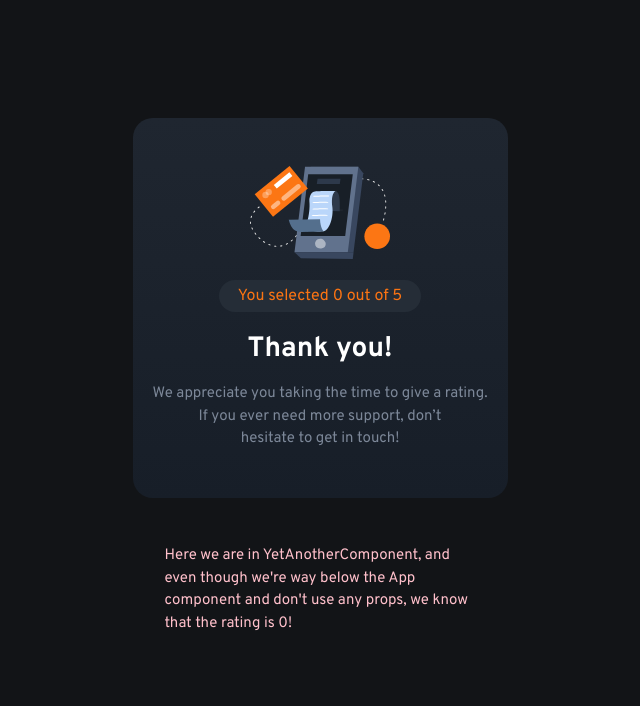
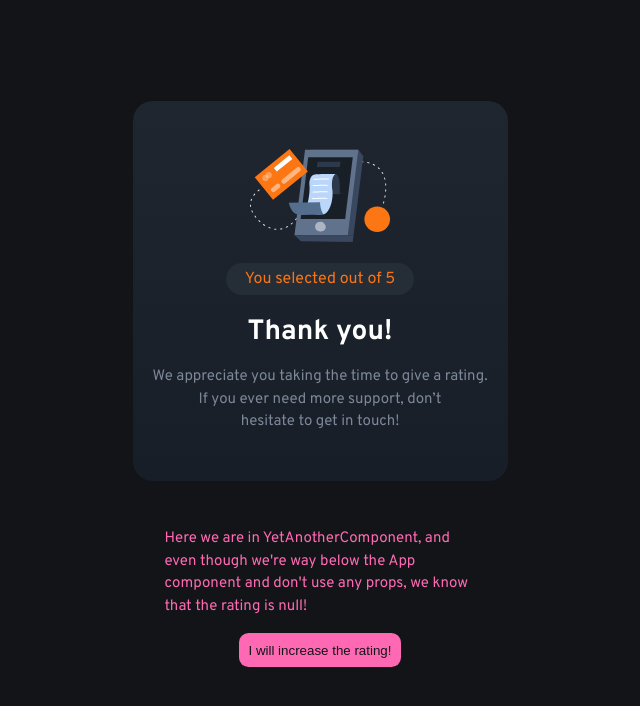
Before and after one commit to DanielW720/frontendmentor-interactive-rating-component-with-react-context, a React (Create React App) app in the folder solution/: page / in a window 1280 px wide. Both pictures are taken after a click on the button "SUBMIT". Shown: the top 706 px of the page, without its empty margins (320-960 px from the left). Built offline with nearby package versions, Linux system fonts and the light colour scheme; the HTML template or start-up script is replaced by a standard one.

Commit message:
Refactored app to use only useReducer and useContext together

```diff
--- a/solution/public/index.html
+++ b/solution/public/index.html
@@ -16,7 +16,7 @@
   <!-- Google fonts -->
   <link rel="preconnect" href="https://fonts.googleapis.com">
   <link rel="preconnect" href="https://fonts.gstatic.com" crossorigin>
-  <link href="https://fonts.googleapis.com/css2?family=Overpass:wght@400;700&display=swap" rel="stylesheet">
+  <link href="https://fonts.googleapis.com/css2?family=Overpass:wght@200;400;700&display=swap" rel="stylesheet">
 
   <!--
       Notice the use of %PUBLIC_URL% in the tags above.
--- a/solution/src/App.js
+++ b/solution/src/App.js
@@ -1,66 +1,37 @@
 import './App.css';
-import { useState, useReducer } from 'react';
+import { Fragment } from 'react';
 import Rating from './components/feedback/Rating';
 import ThankYou from './components/feedback/ThankYou';
-import { RatingContext } from './RatingContext';
+import { RatingProvider, useRating } from './RatingContext';
 import SomeOtherComponent from './SomeOtherComponent';
 
-function ratingReducer(ratingState, action) {
-  switch (action.type) {
-    case 'chose-rating': {
-      return action.rating;
-    }
-    case 'reset': {
-      return null;
-    }
-    default: {
-      throw Error('Unkown action: ' + action.type);
-    }
-  }
-}
-
 function App() {
-  const [rating, dispatch] = useReducer(ratingReducer, 0);
-  const [isSubmitted, setIsSubmitted] = useState(false);
-
-  const submitHandler = () => {
-    if (Number.isInteger(rating)) {
-      setIsSubmitted(true);
-    } else {
-      console.log("Please choose a rating before submitting!" + rating);
-    }
-  }
-
-  const ratingHandler = (chosenRating) => {
-    dispatch({
-      type: 'chose-rating',
-      rating: chosenRating
-    });
-  }
-
-  const reset = () => {
-    dispatch({
-      type: 'reset'
-    });
-    setIsSubmitted(false);
-  }
-
   return (
     <div className="App">
       <main>
-        {
-          isSubmitted ?
-            <RatingContext.Provider value={[{ rating: rating }]}>
-              {/* Provider: If any component inside this <ThankYou> asks for RatingContext, give
-              them this rating. */}
-              <ThankYou onReset={reset} />
-              <SomeOtherComponent />
-            </RatingContext.Provider> :
-            <Rating ratingHandler={ratingHandler} submitHandler={submitHandler} />
-        }
+        <RatingProvider>
+          <Feedback />
+        </RatingProvider>
       </main>
     </div>
   );
 }
 
+const Feedback = () => {
+  const rating = useRating();
+
+  return (
+    <div>
+      {
+        rating[0].submitted ?
+          <Fragment>
+            <ThankYou />
+            <SomeOtherComponent />
+          </Fragment> :
+          <Rating />
+      }
+    </div>
+  );
+}
+
 export default App;
--- a/solution/src/RatingContext.js
+++ b/solution/src/RatingContext.js
@@ -1,5 +1,50 @@
-import { createContext } from "react";
+import { createContext, useContext, useReducer } from "react";
 
-export const RatingContext = createContext({
-    rating: null,
-});
+// Create the two contexts
+const RatingContext = createContext(null);
+const RatingDispatchContext = createContext(null);
+
+// Custom hook for using RatingContext
+export function useRating() {
+    return useContext(RatingContext);
+}
+
+// Custom hook for using RatingDispatchContext
+export function useRatingDispatch() {
+    return useContext(RatingDispatchContext);
+}
+
+// Component to wrap other child components in. The Provider component utilizes useReducer, and
+// then provide all its children with the state (rating) and the dispatch function
+export function RatingProvider({ children }) {
+    const [rating, dispatch] = useReducer(ratingReducer, [{ rating: null, submitted: false }]);
+
+    return (
+        <RatingContext.Provider value={rating}>
+            <RatingDispatchContext.Provider value={dispatch}>
+                {children}
+            </RatingDispatchContext.Provider>
+        </RatingContext.Provider>
+    );
+}
+
+// This function will be use as the dispatch function
+export function ratingReducer(ratingState, action) {
+    switch (action.type) {
+        case 'chose-rating': {
+            return [{ rating: action.rating, submitted: false }]
+        }
+        case 'reset': {
+            return [{ rating: null, submitted: false }];
+        }
+        case 'increase': {
+            return [{ rating: ratingState + 1, submitted: false }];
+        }
+        case 'submitted': {
+            return [{ rating: ratingState[0].rating, submitted: true }]
+        }
+        default: {
+            throw Error('Unkown action: ' + action.type);
+        }
+    }
+}
--- a/solution/src/YetAnotherComponent.js
+++ b/solution/src/YetAnotherComponent.js
@@ -1,20 +1,44 @@
-import { useContext } from "react"
-import { RatingContext } from "./RatingContext"
+import { React } from "react";
+import { useRating, useRatingDispatch } from "./RatingContext"
 
 const YetAnotherCompoent = () => {
-    const rating = useContext(RatingContext);
+    const rating = useRating();
+    const dispatch = useRatingDispatch();
 
     return (
-        <p style={
+        <div style={
             {
-                "color": "pink",
-                "fontWeight": "lighter"
+                "display": "flex",
+                "flexDirection": "column"
             }
         }>
-            {`Here we are in YetAnotherComponent, and even though we're
-            way below the App component and don't use any props, we know that
-            the rating is ${rating[0].rating}!`}
-        </p>
+            <p style={
+                {
+                    "color": "hotPink"
+                }
+            }>
+                {`Here we are in YetAnotherComponent, and even though we're
+                way below the App component and don't use any props, we know that
+                the rating is ${rating[0].rating}!`}
+            </p>
+            <button
+                onClick={() => dispatch({ type: 'increase' })}
+                style={
+                    {
+                        "color": "var(--verydarkblue)",
+                        "fontWeight": "400",
+                        "backgroundColor": "hotPink",
+                        "border": "0",
+                        "borderRadius": "0.6rem",
+                        "padding": "0.6rem",
+                        "cursor": "pointer",
+                        "width": "fit-content",
+                        "alignSelf": "center"
+                    }
+                }>
+                I will increase the rating!
+            </button>
+        </div>
     )
 }
 
--- a/solution/src/components/UI/Card.module.css
+++ b/solution/src/components/UI/Card.module.css
@@ -1,5 +1,5 @@
 .card {
-    width: 375px;
+    max-width: 375px;
     color: var(--mediumgrey);
     height: fit-content;
     border-radius: 20px;
--- a/solution/src/components/feedback/Rating.js
+++ b/solution/src/components/feedback/Rating.js
@@ -2,8 +2,11 @@ import Card from '../UI/Card';
 import classes from './Rating.module.css';
 import iconstar from "../../images/icon-star.svg";
 import Button from '../utilities/Button';
+import { useRatingDispatch } from '../../RatingContext';
 
-const Rating = (props) => {
+const Rating = () => {
+    const dispatch = useRatingDispatch();
+
     return (
         <Card className={`${classes.rating}`}>
             <img src={iconstar} alt="A star" className={classes["icon-star"]} />
@@ -18,7 +21,10 @@ const Rating = (props) => {
                         <Button
                             key={rating}
                             className={classes["rating-button"]}
-                            onClick={(rating) => props.ratingHandler(rating)}>
+                            onClick={(rating) => dispatch({
+                                type: 'chose-rating',
+                                rating: rating
+                            })}>
                             {rating}
                         </Button>
                     )
@@ -26,7 +32,7 @@ const Rating = (props) => {
             </div>
             <Button
                 className={classes["submit-button"]}
-                onClick={(_) => props.submitHandler()}>
+                onClick={(_) => dispatch({ type: 'submitted' })}>
                 Submit
             </Button>
         </Card>
--- a/solution/src/components/feedback/ThankYou.js
+++ b/solution/src/components/feedback/ThankYou.js
@@ -1,19 +1,18 @@
 import Card from '../UI/Card';
 import classes from './ThankYou.module.css';
 import illustrationThankYou from "../../images/illustration-thank-you.svg";
-import { useContext } from 'react';
-import { RatingContext } from '../../RatingContext';
+import { useRating, useRatingDispatch } from '../../RatingContext';
 
-
-const ThankYou = ({ onReset }) => {
-    const rating = useContext(RatingContext);
-    const ratingValue = rating[0].rating;
+const ThankYou = () => {
+    const rating = useRating();
+    const dispatch = useRatingDispatch();
 
     return (
-        <div onClick={onReset}>
+        // Click anywhere on this card to reset state
+        <div onClick={() => dispatch({ type: 'reset' })}>
             <Card className={`${classes.thankyou}`} >
                 <img src={illustrationThankYou} alt="Thank you" />
-                <div className={classes.youselected}>You selected {ratingValue} out of 5</div>
+                <div className={classes.youselected}>You selected {rating[0].rating} out of 5</div>
                 <h1>Thank you!</h1>
                 <p>
                     We appreciate you taking the time to give a rating.
```
